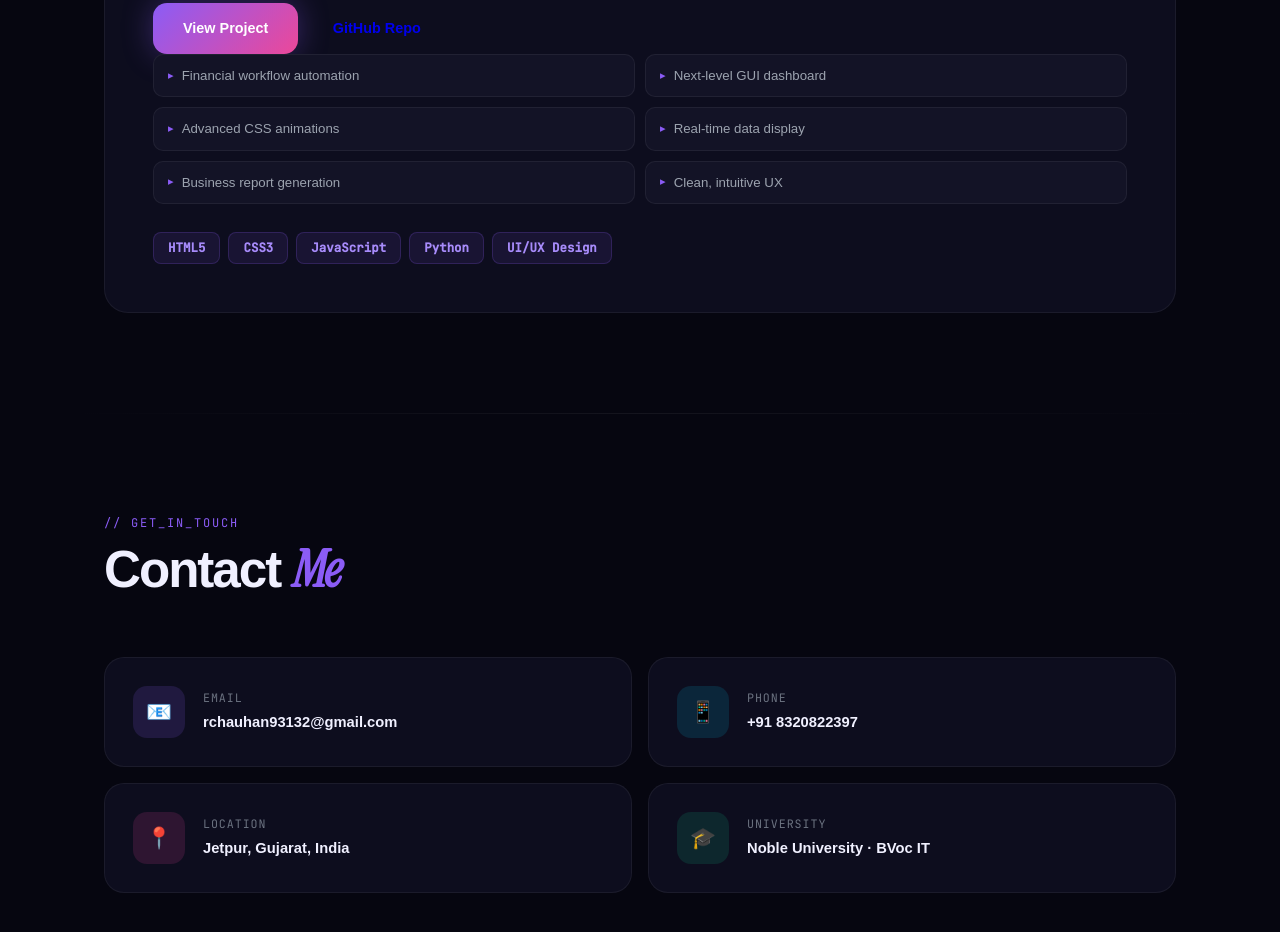
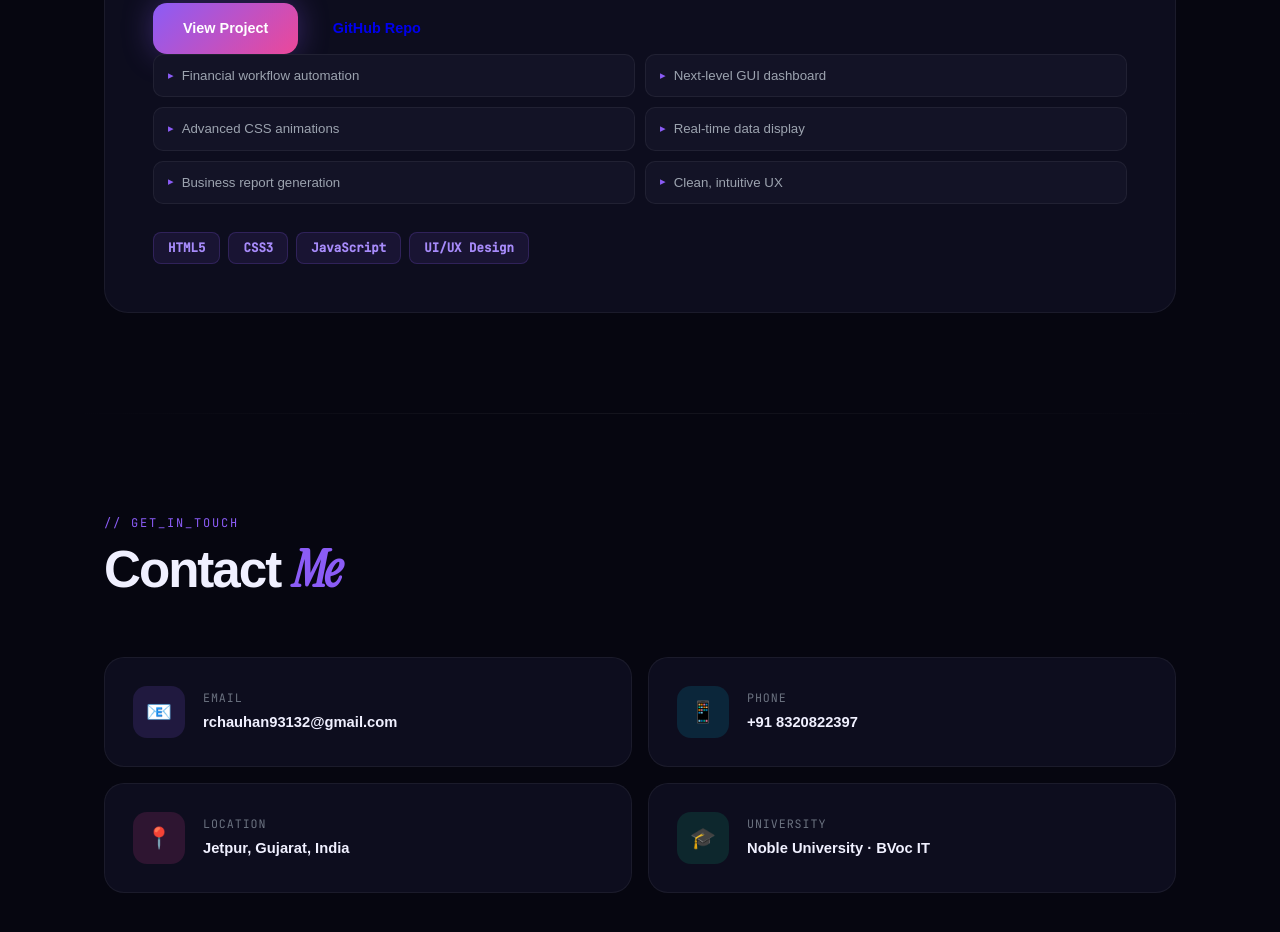
Before and after one commit to rchauhan93132-arch/raj-portfolio, a plain HTML site: page index.html in a window 1280 px wide. Shown: the part 3563-4495 px from the top of the page. Drawn offline with Linux system fonts and the light colour scheme; a web font is replaced by a local one.

Commit message:
Remove Python from project stack display

```diff
--- a/index.html
+++ b/index.html
@@ -594,7 +594,6 @@ footer span{
       <span class="stack-chip">HTML5</span>
       <span class="stack-chip">CSS3</span>
       <span class="stack-chip">JavaScript</span>
-      <span class="stack-chip">Python</span>
       <span class="stack-chip">UI/UX Design</span>
     </div>
   </div>
```
